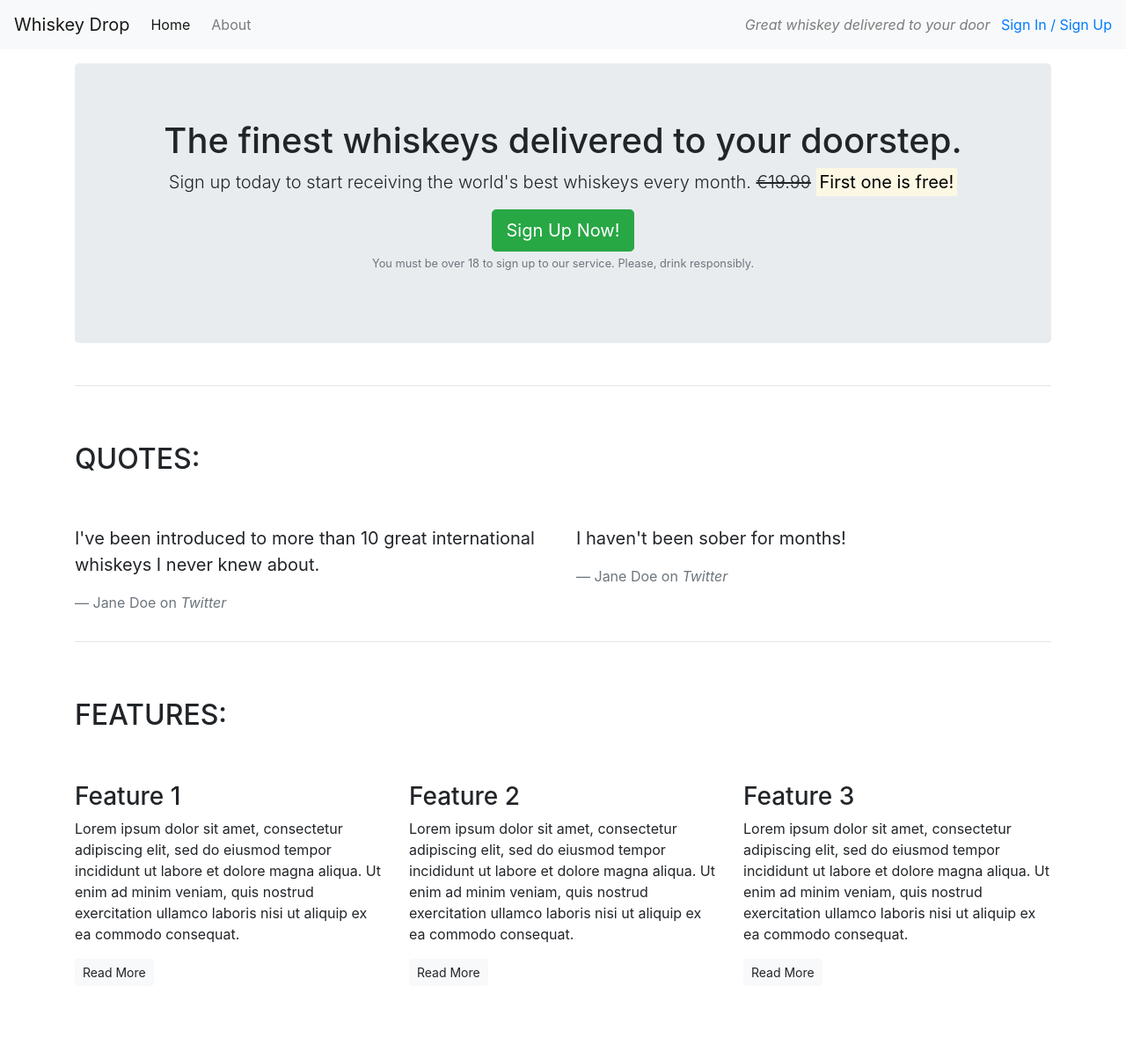
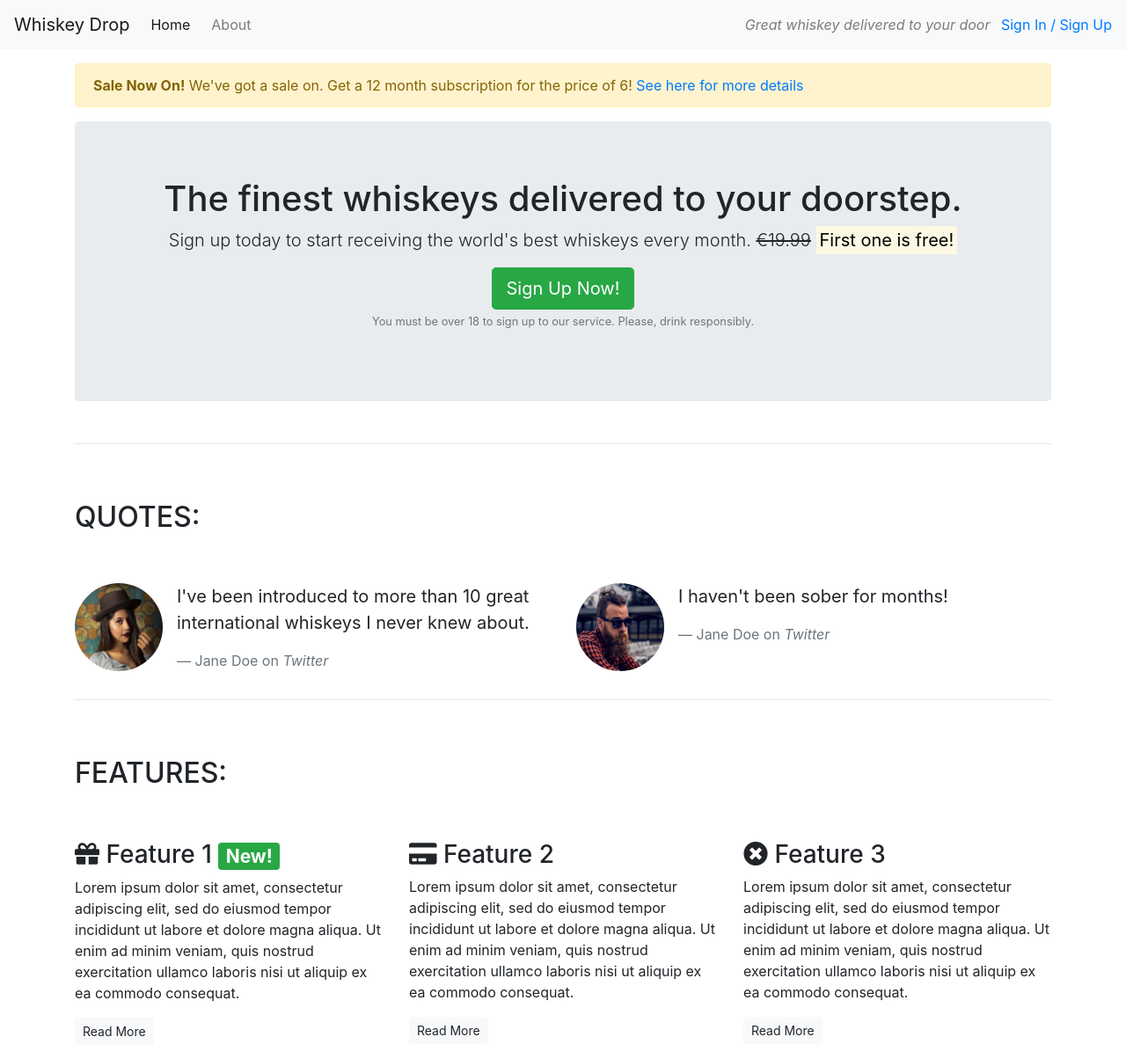
Before and after one commit to Emmy-Dare274/Whiskey_project_boostrap, a plain HTML site: page index.html in a window 1280 px wide. Shown: the whole page at 88% size. Before the commit the page ends 1137 px from the top, so only its background shows below. Drawn offline with nearby package versions, Linux system fonts and the light colour scheme.

Commit message:
images and icons added to our landing page

```diff
--- a/index.html
+++ b/index.html
@@ -7,6 +7,7 @@
     <title>Whiskey Drop | Taste a new whiskey every month</title>
     <meta name="viewport" content="width=device-width, initial-scale=1, shrink-to-fit=no">
     <link rel="stylesheet" href="https://maxcdn.bootstrapcdn.com/bootstrap/4.1.3/css/bootstrap.min.css">
+    <link rel="stylesheet" href="https://use.fontawesome.com/releases/v5.6.1/css/all.css" integrity="sha384-gfdkjb5BdAXd+lj+gudLWI+BXq4IuLW5IT+brZEZsLFm++aCMlF1V92rMkPaX4PP" crossorigin="anonymous">
 </head>
 
 <body>
@@ -23,8 +24,16 @@
             <p class="navbar-text my-auto mr-2"><i>Great whiskey delivered to your door</i></p>
             <a href="/login">Sign In / Sign Up</a>
         </div>
+        <!--Div-->
     </nav>
     <article class="container mt-3">
+        <div class="row d-none d-sm-block">
+            <div class="col-12">
+                <div class="alert alert-warning">
+                    <strong>Sale Now On!</strong> We've got a sale on. Get a 12 month subscription for the price of 6! <a href="">See here for more details</a>
+                </div>
+            </div>
+        </div>
         <!-- Callout -->
          <div class="row">
             <div class="col-12">
@@ -51,16 +60,30 @@
                 </div>
                 <div class="row">
                     <div class="col-12 col-md-6">
+                        <div class="media">
+                            <div class="d-none d-sm-block">
+                                <img src="images/girl-image.png" class="rounded-circle mr-3" height=100 width=100>
+                            </div>
+                            <div class="media-body">
                                 <blockquote class="blockquote">
                                     <p>I've been introduced to more than 10 great international whiskeys I never knew about.</p>
                                     <footer class="blockquote-footer">Jane Doe on <cite title="Twitter">Twitter</cite></footer>
                                 </blockquote>
                             </div>
+                        </div>
+                    </div>
                     <div class="col-12 col-md-6">
+                        <div class="media">
+                            <div class="d-none d-sm-block">
+                                <img src="images/guy-image.png" class="rounded-circle mr-3" height=100 width=100>
+                            </div>
+                            <div class="media-body">
                                 <blockquote class="blockquote">
                                     <p>I haven't been sober for months!</p>
                                     <footer class="blockquote-footer">Jane Doe on <cite title="Twitter">Twitter</cite></footer>
                                 </blockquote>
+                            </div>
+                        </div>
                     </div>
                 </div>
         </section>
@@ -77,21 +100,21 @@
             <div class="row">
                 <div class="col-12 col-md-6 col-lg-4">
                     <div class="feature">
-                        <h3>Feature 1</h3>
+                        <h3><i class="fas fa-gift d-none d-sm-inline"></i> Feature 1 <span class="badge badge-success">New!</span></h3>
                         <p>Lorem ipsum dolor sit amet, consectetur adipiscing elit, sed do eiusmod tempor incididunt ut labore et dolore magna aliqua. Ut enim ad minim veniam, quis nostrud exercitation ullamco laboris nisi ut aliquip ex ea commodo consequat.</p>
                         <p><a class="btn btn-sm btn-light" href="">Read More</a></p>
                     </div>
                 </div>
                 <div class="col-12 col-md-6 col-lg-4">
                     <div class="feature">
-                        <h3>Feature 2</h3>
+                        <h3><i class="fas fa-credit-card d-none d-sm-inline"></i> Feature 2</h3>
                         <p>Lorem ipsum dolor sit amet, consectetur adipiscing elit, sed do eiusmod tempor incididunt ut labore et dolore magna aliqua. Ut enim ad minim veniam, quis nostrud exercitation ullamco laboris nisi ut aliquip ex ea commodo consequat.</p>
                         <p><a class="btn btn-sm btn-light" href="">Read More</a></p>
                     </div>
                 </div>
                 <div class="col-12 d-md-none d-lg-block col-lg-4">
                     <div class="feature">
-                        <h3>Feature 3</h3>
+                        <h3><i class="fas fa-times-circle d-none d-sm-inline"></i> Feature 3</h3>
                         <p>Lorem ipsum dolor sit amet, consectetur adipiscing elit, sed do eiusmod tempor incididunt ut labore et dolore magna aliqua. Ut enim ad minim veniam, quis nostrud exercitation ullamco laboris nisi ut aliquip ex ea commodo consequat.</p>
                         <p><a class="btn btn-sm btn-light" href="">Read More</a></p>
                     </div>
```
Also changed, not shown: images/girl-image.png (added), images/guy-image.png (added). Lines whose indentation alone changed are shown as unchanged.
